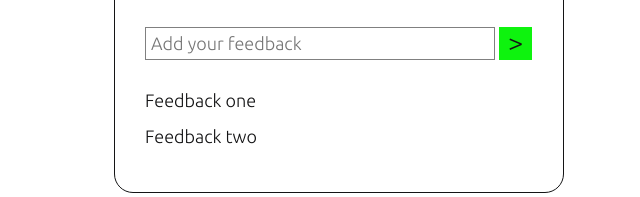
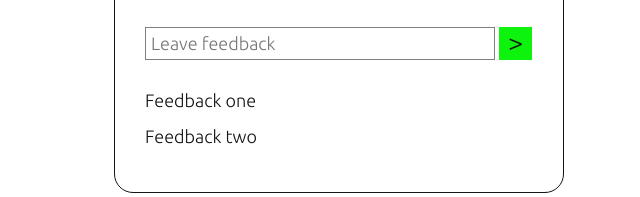
Before and after one commit to denaweiss5/chicago-102620-mod-3-practice-challenge, a website: page index.html in a window 1280 px wide. Shown: the part 597-794 px from the top of the page, 301-941 px from the left. Drawn offline with Linux system fonts and the light colour scheme.

Commit message:
Update html

```diff
--- a/index.html
+++ b/index.html
@@ -36,7 +36,7 @@
 
     <section class="feedback">
       <form>
-        <input type="text" placeholder="Add your feedback" id="new-feedback">
+        <input type="text" placeholder="Leave feedback" id="new-feedback">
         <input type="submit" value=">">
       </form>
 
```
